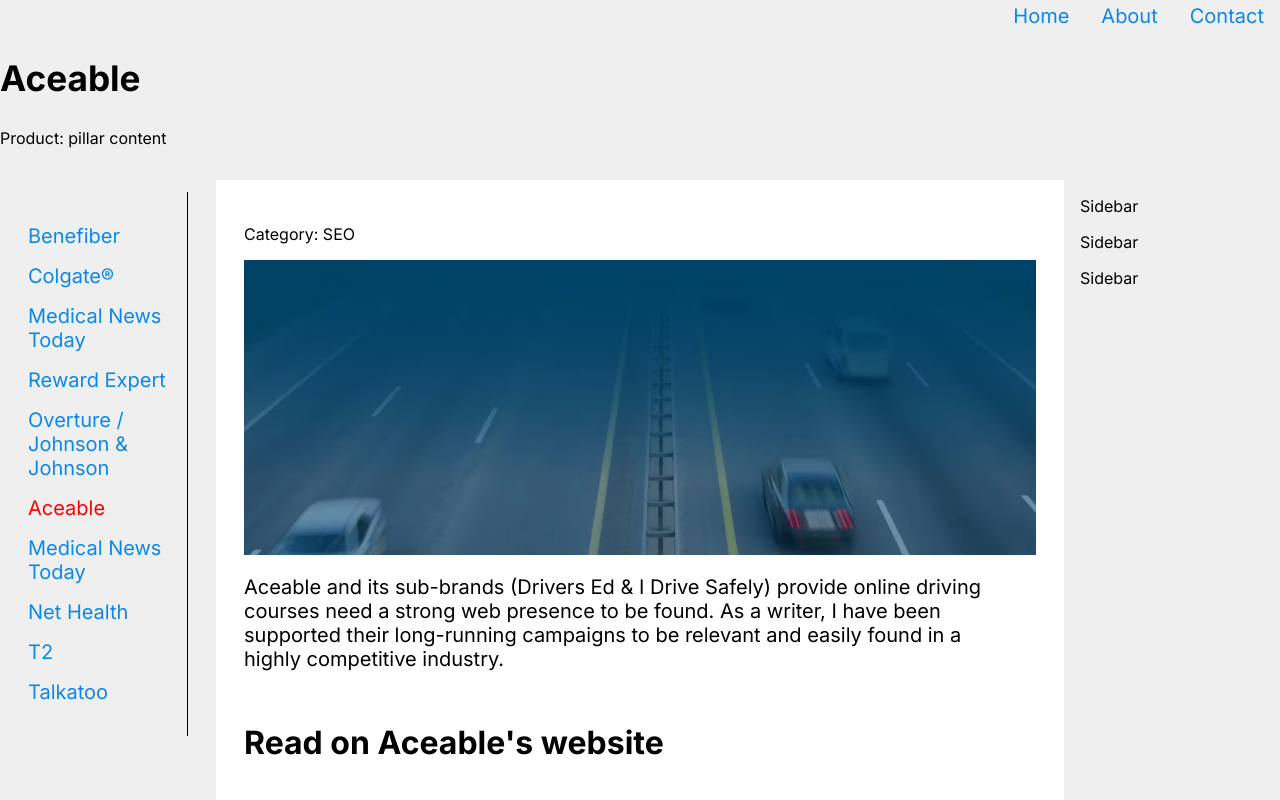
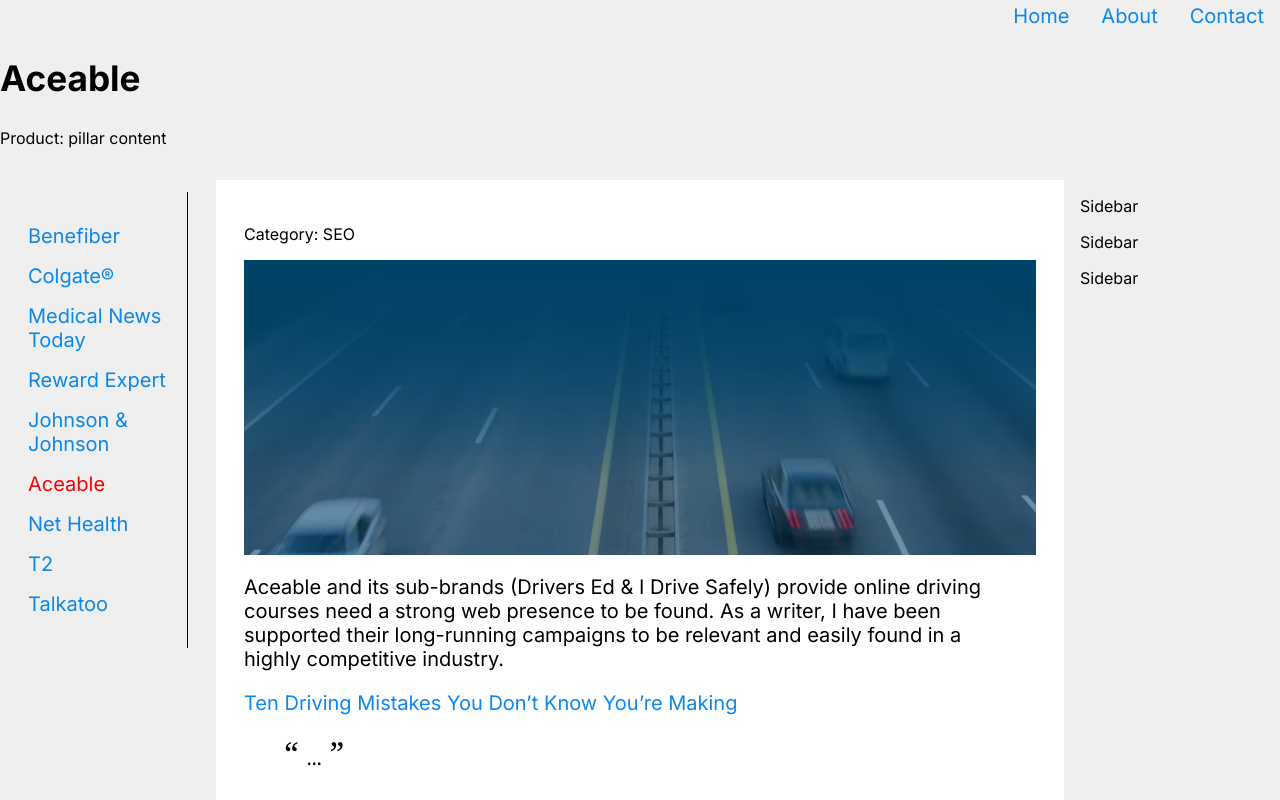
Before and after one commit to cml815/about-a, a React (Create React App) app: page /projects/Aceable in a window 1280 px wide. Shown: the top 800 px of the page. Built offline with nearby package versions, Linux system fonts and the light colour scheme.

Commit message:
rm dup project

```diff
--- a/src/components/Project.jsx
+++ b/src/components/Project.jsx
@@ -30,9 +30,10 @@ export function Project() {
           <p>Category: {project.category}</p>
           <img src={project.image} width="800" />
           <p className={styles.textCol}>{project.snippet}</p>
+          <a href={project.url0} target="_blank">{project.title0}</a>
+           <blockquote className="excerpt"><span className="xl">&#8220;&nbsp;</span>{project.excerpt}...<span className="xl">&nbsp;&#8221;</span></blockquote>
           <h3>Read on {project.company}'s website</h3>
           <div className={styles.urlList}>
-            <a href={project.url0} target="_blank">{project.title0}</a>
             <a href={project.url1} target="_blank">{project.title1}</a>
             <a href={project.url2} target="_blank">{project.title2}</a>
             <a href={project.url3} target="_blank">{project.title3}</a>
--- a/src/data.js
+++ b/src/data.js
@@ -17,6 +17,7 @@ let projects = [
     // ],
     image: require("./images/benefiber-aging.png"),
     snippet: "Benefiber launched a campaign to position the fiber supplement as top-of-mind for active people. I wrote a series of articles on Benefiber's website.",
+    excerpt: "As we age, there are factors that contribute to the slowing of the digestive system. Occasional constipation is more common because of low-fiber diets, sedentary lifestyle, lack of exercise, and not drinking enough fluids.1 Medications can also affect the digestive system, especially as people grow older and establish new medication routines. Though there's nothing we can do to prevent aging, eating a healthy diet, drinking plenty of water, and getting regular exercise are some of the things we can do to prevent digestive problems.",
     title0: "Aging and Digestion",
     title1: "What Does the Gut-Brain Connection Mean",
     url0: "https://www.benefiber.com/fiber-in-your-life/fiber-and-wellness/aging-and-digestion/",
@@ -73,6 +74,7 @@ let projects = [
     // tags: "travel-tech",
     image: require("./images/reward-expert.png"),
     snippet: "Reward Expert's active content creation and SEO has placed the website among the top in its category. As a way of building relationships, the site published interviews of CEOs of growing travel tech startups.<br> I interviewed and wrote stories on 30+ startups, including ones featured in Mashable, TechCrunch,and Fast Company.",
+    excerpt: "",
     url0: "https://www.rewardexpert.com/blog/homeexchange-how-travelers-can-get-free-lodging/",
     title0: "Home Exchange: How Travelers Can Get Free Lodging",
     url1: "https://www.rewardexpert.com/blog/vacatia-family-friendly-resort-rentals/",
@@ -89,8 +91,8 @@ let projects = [
   },
   {
     id: "5",
-    company: "Overture / Johnson & Johnson",
-    product: "biotech investment news",
+    company: "Johnson & Johnson",
+    product: "biotech news",
     category: "magazine",
     tags: [
       {tag: "biotech", type: ""},
@@ -102,6 +104,7 @@ let projects = [
     // ],
     image: require("./images/overture.png"),
     snippet: "Johnson & Johnson sponsored this article on technology to detect cancer more quickly.",
+    excerpt: "IMAGINE IF DIAGNOSING CANCER WAS AS simple as a blood test. Dubbed “liquid biopsies,” they analyze the proteins and DNA of cancerous tumors that circulate within the blood. They could allow for an earlier diagnosis, which gives patients the best chance to beat cancer and live longer.",
     url0: "https://www.overtureglobal.io/story/liquid-biopsies-for-cancer-detection-move-closer-to",
     title0: "Liquid Biopsies for Cancer Detection Move Closer to Reality",
     url1: "",
@@ -130,22 +133,7 @@ let projects = [
     title2: "Tips and Tricks to Become a Safer and More Confident Driver",
 
   },
-  {
-    id: "8",
-    company: "Medical News Today",
-    product: "patient information",
-    category: "authority",
-    tags: [
-      {tag: "health", type: ""},
-      {tag: "web copy", type: ""}
-    ],
-    image: require("./images/mnt.png"),
-    snippet: "Medical News Today Lorem ipsum dolor sit amet, consectetur adipiscing elit, sed do eiusmod tempor incididunt ut labore et dolore magna aliqua. Leo vel fringilla est ullamcorper eget nulla. In fermentum posuere urna nec tincidunt praesent semper.",
-    url0: "https://www.medicalnewstoday.com/articles/313265",
-    title0: "Everything You Need to Know About the Cerebellum",
-    url1: "https://www.medicalnewstoday.com/articles/312292",
-    title1: "What Does a Bone Marrow Biopsy Involve?"
-  },
+
   {
     id: "9",
     company: "Net Health",
--- a/src/global.css
+++ b/src/global.css
@@ -67,6 +67,13 @@ a {
 
 a:visited {
   color:rgb(102, 12, 237)
+}
+
+blockquote {
+  max-width: 500px;
+  font-size: 1.25rem;
+  line-height: 2.25rem;
+  font-family: Georgia, 'Times New Roman', Times, serif;
 }
 
 header {
```
